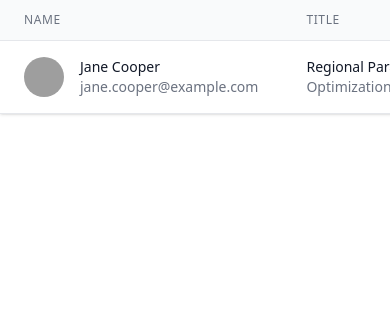
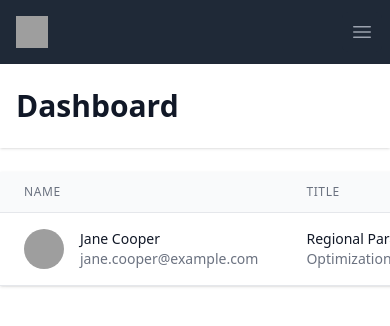
Before and after one commit to CristianNorga/next-shop-admin, a Next.js app: page /dashboard in a window 390 px wide. Shown: the top 326 px of the page. Built offline with nearby package versions, Linux system fonts and the light colour scheme; grey boxes are pictures that could not be loaded.

Commit message:
Creación del layout principal e integración de los Page Components

```diff
--- a/jsconfig.json
+++ b/jsconfig.json
@@ -2,7 +2,10 @@
   "compilerOptions": {
     "baseUrl": "src",
     "paths": {
-      "@styles/*": ["styles/*"]
+      "@styles/*": ["styles/*"],
+      "@common/*": ["common/*"],
+      "@components/*": ["components/*"],
+      "@layout/*": ["layout/*"]
     }
   }
 }
--- a/src/components/Header.js
+++ b/src/components/Header.js
@@ -1,7 +1,7 @@
 /* This example requires Tailwind CSS v2.0+ */
 import { Fragment } from 'react';
 import { Disclosure, Menu, Transition } from '@headlessui/react';
-import { BellIcon, MenuIcon, XIcon } from '@heroicons/react/outline';
+import { Bars3Icon, XMarkIcon, BellIcon } from '@heroicons/react/24/outline';
 
 const userData = {
   name: 'Tom Cook',
@@ -96,7 +96,7 @@
                   {/* Mobile menu button */}
                   <Disclosure.Button className="bg-gray-800 inline-flex items-center justify-center p-2 rounded-md text-gray-400 hover:text-white hover:bg-gray-700 focus:outline-none focus:ring-2 focus:ring-offset-2 focus:ring-offset-gray-800 focus:ring-white">
                     <span className="sr-only">Open main menu</span>
-                    {open ? <XIcon className="block h-6 w-6" aria-hidden="true" /> : <MenuIcon className="block h-6 w-6" aria-hidden="true" />}
+                    {open ? <XMarkIcon className="block h-6 w-6" aria-hidden="true" /> : <Bars3Icon className="block h-6 w-6" aria-hidden="true" />}
                   </Disclosure.Button>
                 </div>
               </div>
--- /dev/null
+++ b/src/layout/MainLayout.js
@@ -0,0 +1,18 @@
+import Header from "@components/Header";
+import Nav from "@common/Nav";
+
+export default function MainLayout({children}){
+  return (
+    <>
+      <div className="min-h-full">
+        <Header/>
+        <Nav/>
+        <main>
+          <div className="max-w-7xl mx-auto py-6 sm:px-6 lg:px-8">
+            {children}
+          </div>
+        </main>
+      </div>
+    </>
+  );
+}
--- a/src/pages/_app.js
+++ b/src/pages/_app.js
@@ -1,7 +1,14 @@
+import MainLayout from '@layout/MainLayout';
 import '@styles/tailwind.css';
 
 function MyApp({ Component, pageProps }) {
-  return <Component {...pageProps} />;
+  return (
+    <>
+      <MainLayout>
+        <Component {...pageProps} />
+      </MainLayout>
+    </>
+  );
 }
 
 export default MyApp;
```
